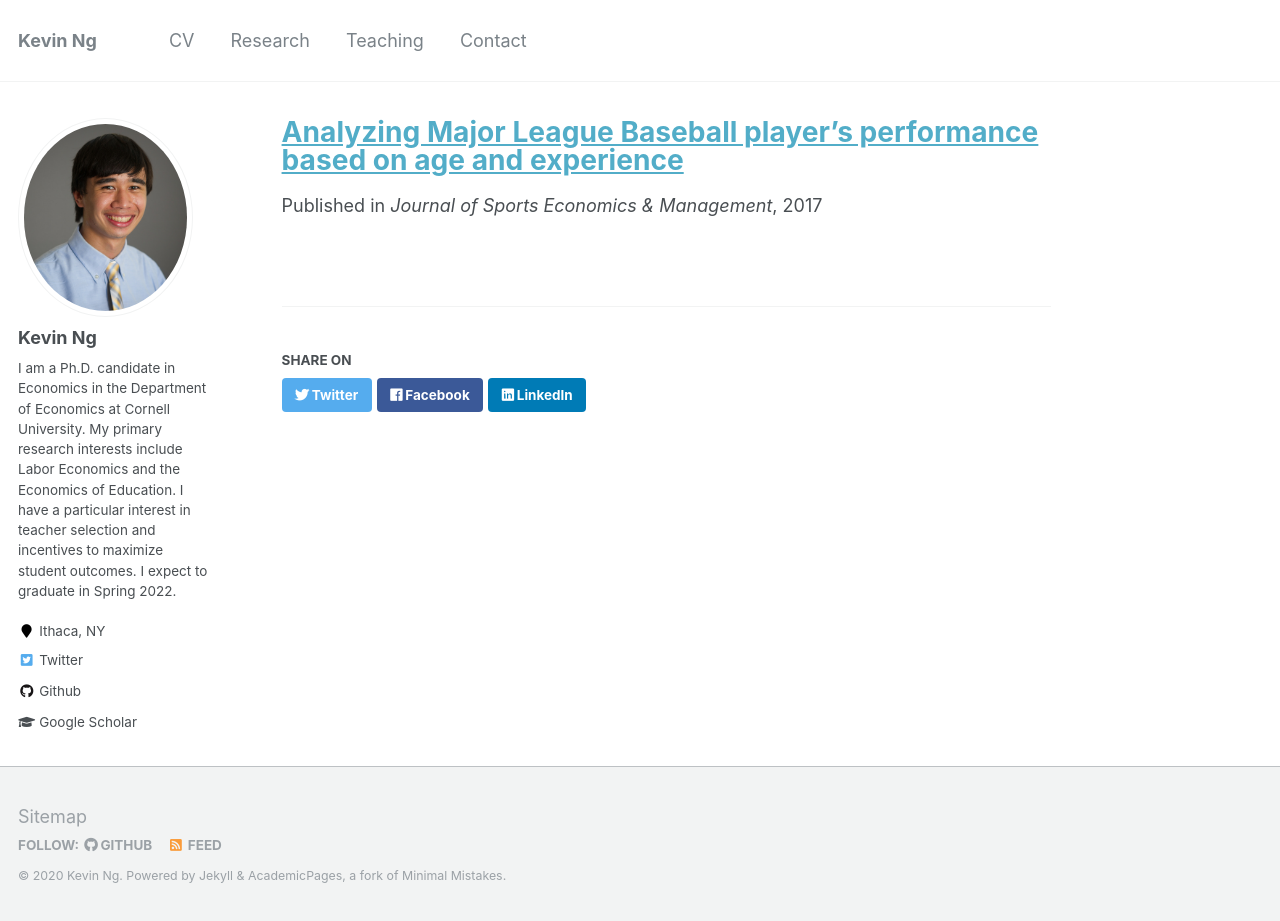
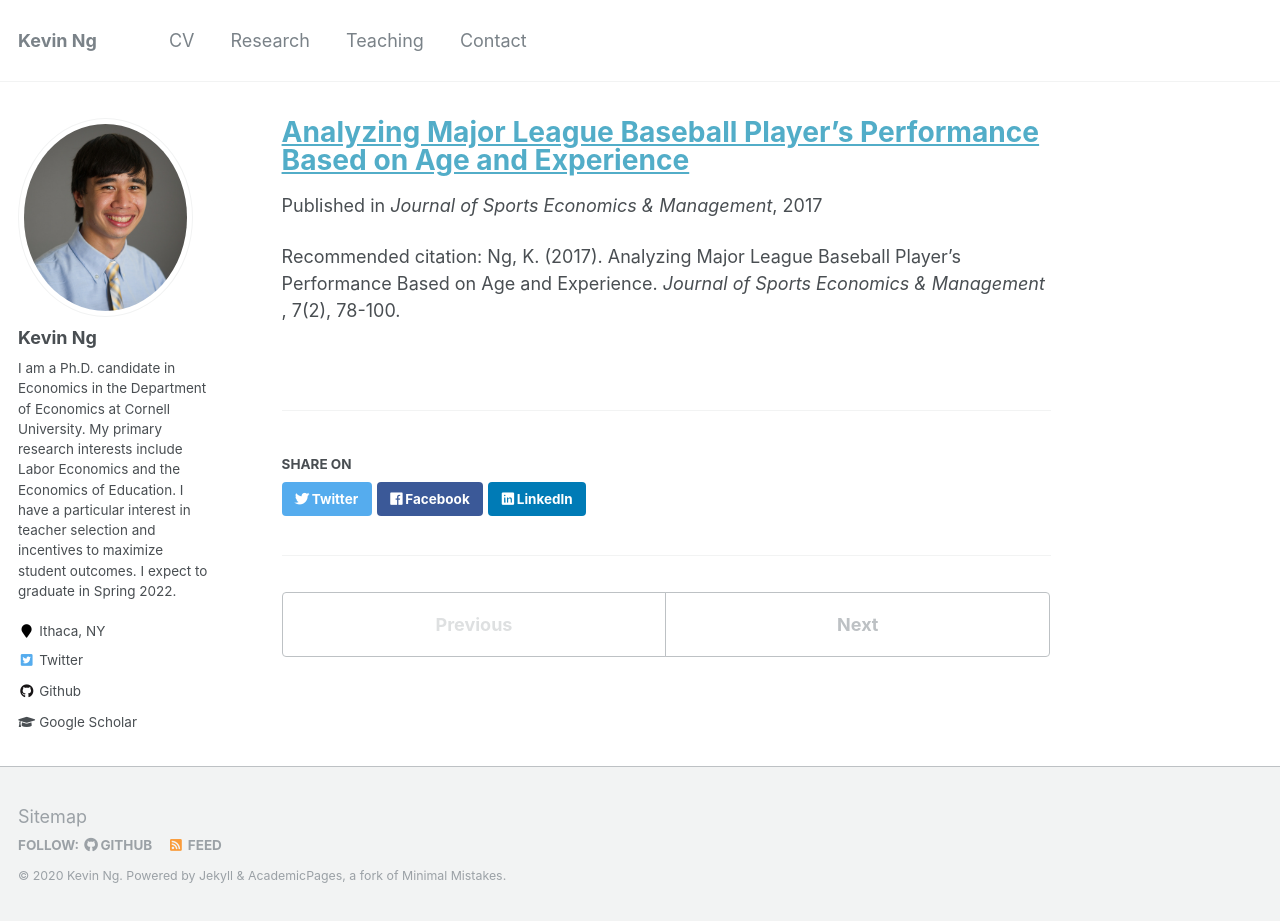
Before and after one commit to KevinCNg/kevincng.github.io, a Jekyll site: the page built from _research/ng_2017.md, in a window 1280 px wide and 921 px high. Built offline with Jekyll 4.4.1, drawn with Linux system fonts in a browser that asks for light colours.

Commit message:
Research

```diff
--- a/_research/ng_2017.md
+++ b/_research/ng_2017.md
@@ -1,8 +1,9 @@
 ---
-title: "[Analyzing Major League Baseball player’s performance based on age and experience](http://kevincng.github.io/files/Ng_2017.pdf)"
+title: "[Analyzing Major League Baseball Player’s Performance Based on Age and Experience](http://kevincng.github.io/files/Ng_2017.pdf)"
 collection: research
 permalink: /research/Ng_2017
 excerpt: 'This study models player performance as a function of age, experience, and talent. The unbalanced panel includes 5,754 seasons spread among 562 batters and 4,767 seasons spread among 489 pitchers. Peak physical age for hitters and pitchers are 26.6 years and 24.5 years, respectively, when holding experience constant. With increased experience, batters peak near age 29, while pitchers peak near age 28. Also, batters encounter greater fluctuations in performance over their careers than pitchers. This model is designed for use by MLB teams to predict future performance based on a player’s first six years of statistics.'
 date: 2017-09-06
 venue: 'Journal of Sports Economics & Management'
+citation: 'Ng, K. (2017). Analyzing Major League Baseball Player’s Performance Based on Age and Experience. <i> Journal of Sports Economics & Management </i>, 7(2), 78-100.'
 ---
```
Also changed, not shown: _research/ng_stem.md (added, +9 -0 lines), _research/ng_tenure.md (added, +9 -0 lines).
